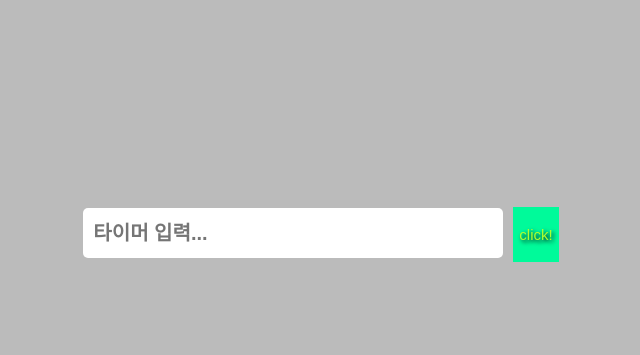
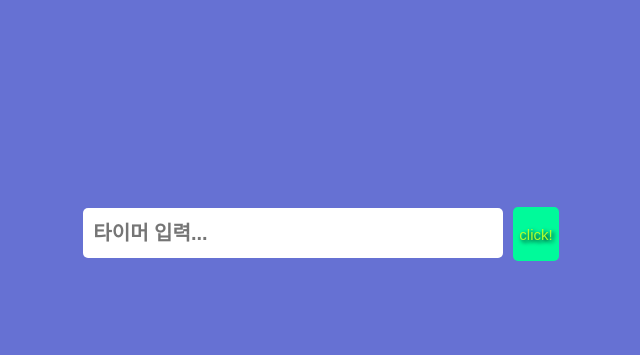
Before and after one commit to Steve0322/All, a plain HTML site: page my_project/project30/index.html in a window 1280 px wide. Shown: the part 136-491 px from the top of the page, without its empty margins (319-959 px from the left). Drawn offline with Linux system fonts and the light colour scheme.

Commit message:
new1,2 branch add

```diff
--- a/my_project/project30/style.css
+++ b/my_project/project30/style.css
@@ -7,7 +7,7 @@ body {
   display:flex;
   align-items:center;
   justify-content: center;
-  background: #bbb;
+  background: #6671d3;
 }
 
 input{
@@ -20,11 +20,13 @@ input{
   padding: 0 10px;
 }
 button {
-  height: 55px;
+  height: 54px;
+
   background:mediumspringgreen;
   border:none;
   color: greenyellow;
   font-size: 15px;
+  border-radius: 5px;
   text-shadow: 2px 2px 4px black;
 }
 div {
```
Also changed, not shown: my_project/new1/new1.html (added, +11 -0 lines), my_project/new2/new2.html (added, +11 -0 lines).
